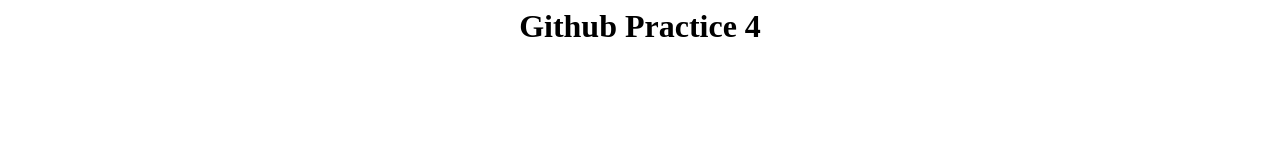
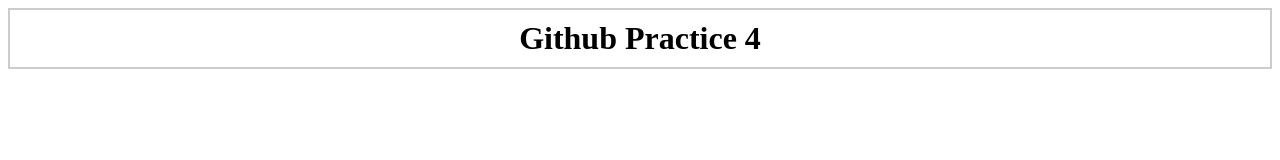
Before and after one commit to markdelgado/github-practice-4, a plain HTML site: page index.html in a window 1280 px wide. Drawn offline with Linux system fonts and the light colour scheme.

Commit message:
added styling

```diff
--- a/main.css
+++ b/main.css
@@ -1,3 +1,5 @@
 h1 {
     text-align: center;
+    border: 2px solid #ccc;
+    padding: 10px;
 }
```
